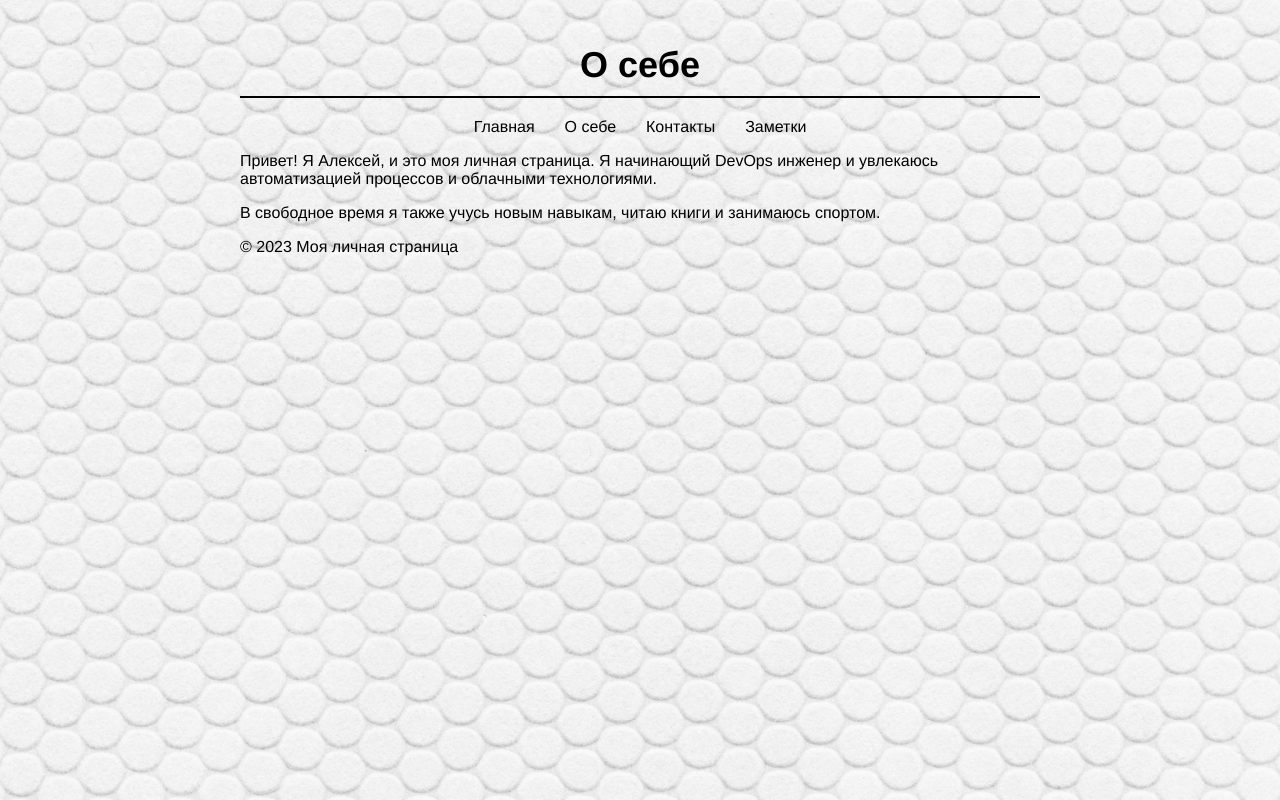
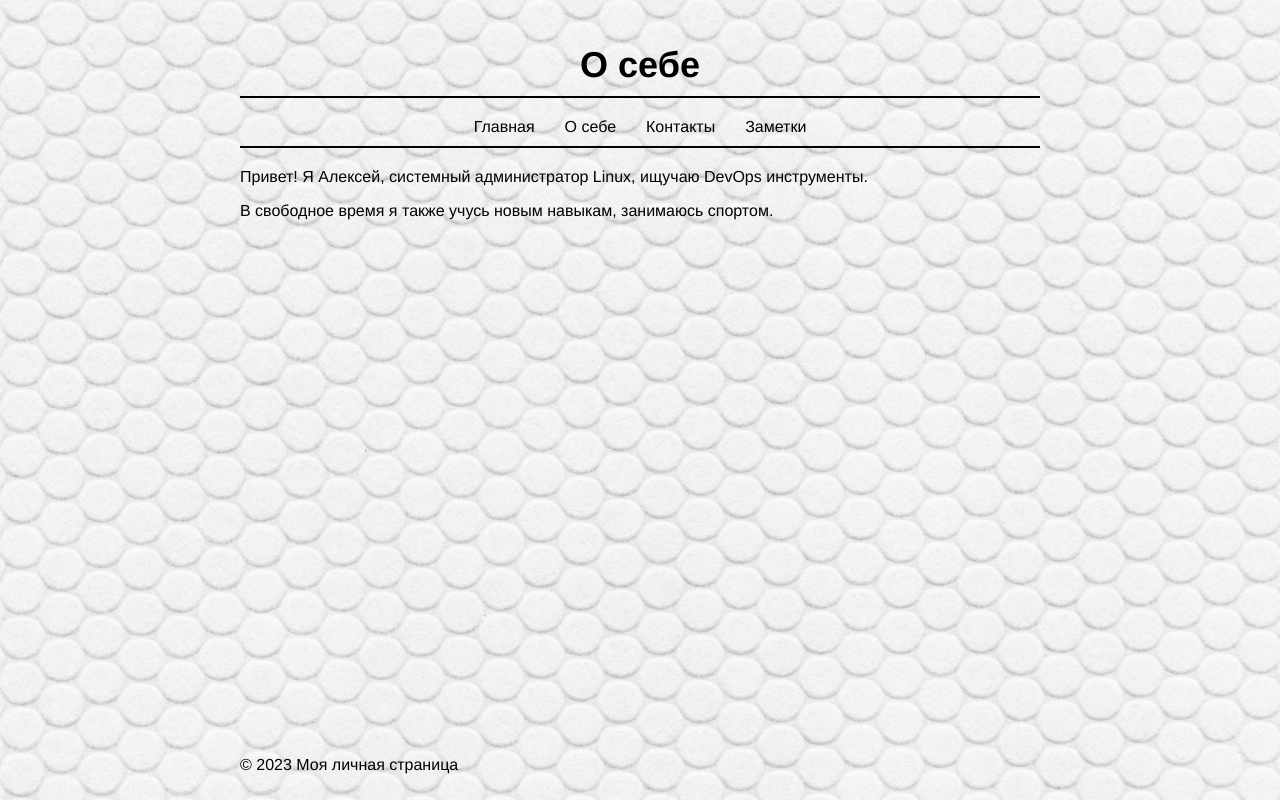
Before and after one commit to morbit1997/pet-web, a PHP site: page /about.php in a window 1280 px wide. Run offline with PHP 8.4, Linux system fonts and the light colour scheme.

Commit message:
add styles and new pic

```diff
--- a/webpage/about.php
+++ b/webpage/about.php
@@ -29,6 +29,9 @@
             display: flex;
             justify-content: center;
             padding: 0;
+            border-bottom: 2px solid black;
+            padding-bottom: 10px;
+            margin-bottom: 20px;
         }
 
         nav ul li {
@@ -38,6 +41,16 @@
         nav ul li a {
             color: black;
             text-decoration: none;
+        }
+        nav ul li a:hover {
+            color: black;
+            text-decoration: underline;
+        }
+        footer {
+        position: absolute; /* Абсолютное позиционирование */
+        bottom: 0; /* Размещаем внизу страницы */
+        text-align: center; /* Выравнивание текста по центру */
+        padding: 10px 0; /* Добавляем немного отступов */
         }
     </style>
 </head>
@@ -58,8 +71,8 @@
 
     <main>
         <section>
-            <p>Привет! Я Алексей, и это моя личная страница. Я начинающий DevOps инженер и увлекаюсь автоматизацией процессов и облачными технологиями.</p>
-            <p>В свободное время я также учусь новым навыкам, читаю книги и занимаюсь спортом.</p>
+            <p>Привет! Я Алексей, системный администратор Linux, ищучаю DevOps инструменты.</p>
+            <p>В свободное время я также учусь новым навыкам, занимаюсь спортом.</p>
         </section>
     </main>
 
```
Also changed, not shown: webpage/contacts.php (+10 -1 lines), webpage/index.php (+16 -3 lines), webpage/notes.php (+14 -1 lines), webpage/homyak.jpg (added).
